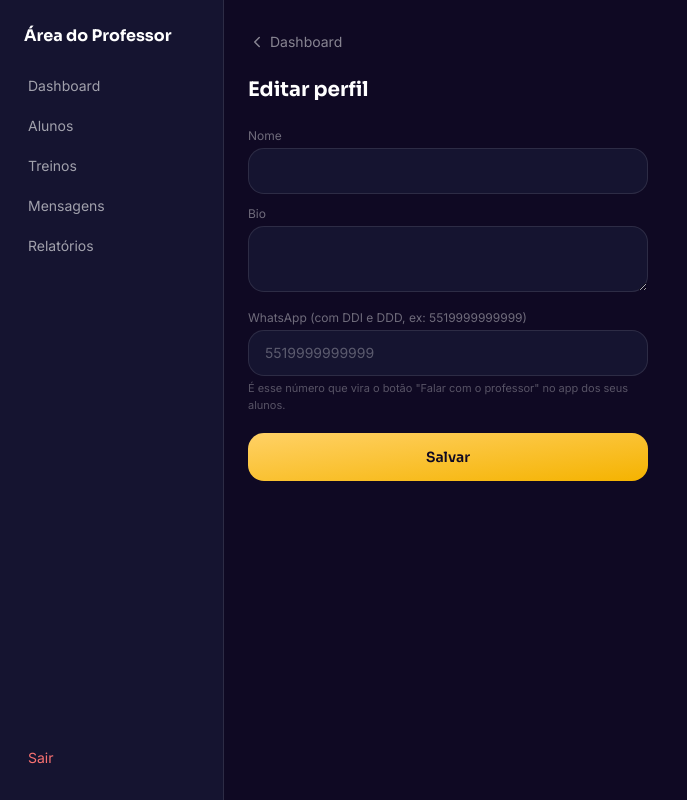
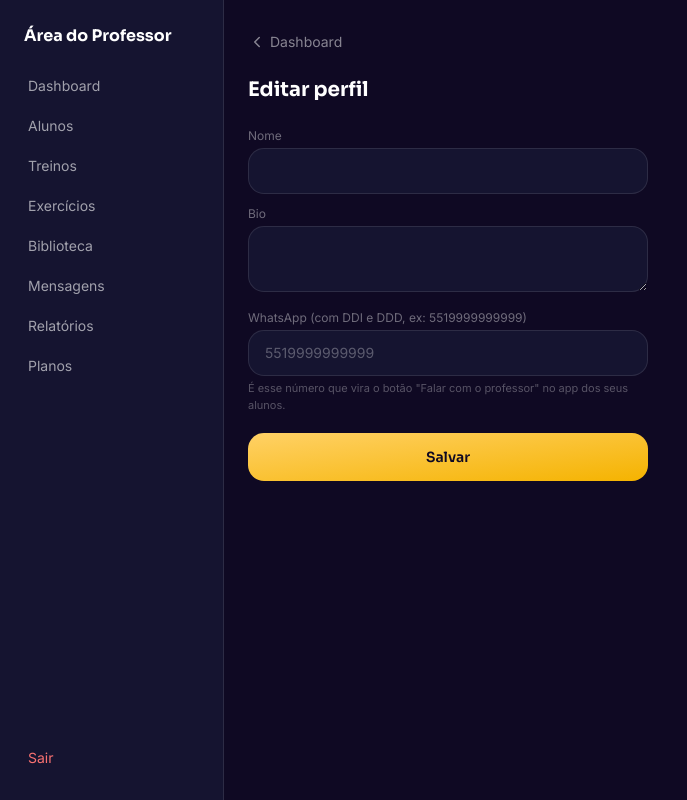
Before and after one commit to duhhzaolol/Juninho-App, a Next.js app: page /trainer/perfil in a window 1280 px wide. Shown: the whole page, without its empty margins (0-687 px from the left). Built offline with nearby package versions, Linux system fonts and the light colour scheme; no server answers.

Commit message:
Add files via upload

```diff
--- a/app/trainer/dashboard/page.tsx
+++ b/app/trainer/dashboard/page.tsx
@@ -5,7 +5,7 @@ import { Sidebar } from '@/components/trainer/Sidebar'
 import { Avatar } from '@/components/ui/Avatar'
 import { ActivityRow } from '@/components/student/ActivityRow'
 import { Badge } from '@/components/ui/Badge'
-import { Users, Dumbbell, MessageCircle, ClipboardList, CreditCard } from 'lucide-react'
+import { Users, Dumbbell, MessageCircle, ClipboardList, CreditCard, ListChecks, BookOpen } from 'lucide-react'
 
 export default async function TrainerDashboardPage() {
   const session = await auth()
@@ -80,6 +80,20 @@ export default async function TrainerDashboardPage() {
           href="/trainer/treinos"
         />
         <ActivityRow
+          icon={<ListChecks size={20} className="text-white" />}
+          iconBg="bg-purple"
+          title="Exercícios"
+          subtitle="Biblioteca de exercícios"
+          href="/trainer/exercicios"
+        />
+        <ActivityRow
+          icon={<BookOpen size={20} className="text-white" />}
+          iconBg="bg-purple"
+          title="Biblioteca"
+          subtitle="Vídeos, PDFs e conteúdos"
+          href="/trainer/biblioteca"
+        />
+        <ActivityRow
           icon={<MessageCircle size={20} className="text-white" />}
           iconBg="bg-purple"
           title="Mensagens"
--- a/components/trainer/Sidebar.tsx
+++ b/components/trainer/Sidebar.tsx
@@ -9,8 +9,11 @@ const items = [
   { href: '/trainer/dashboard', label: 'Dashboard' },
   { href: '/trainer/alunos', label: 'Alunos' },
   { href: '/trainer/treinos', label: 'Treinos' },
+  { href: '/trainer/exercicios', label: 'Exercícios' },
+  { href: '/trainer/biblioteca', label: 'Biblioteca' },
   { href: '/trainer/mensagens', label: 'Mensagens' },
   { href: '/trainer/relatorios', label: 'Relatórios' },
+  { href: '/trainer/planos', label: 'Planos' },
 ]
 
 export function Sidebar() {
--- a/lib/version.ts
+++ b/lib/version.ts
@@ -1,2 +1,2 @@
 // Incrementa esse número toda vez que uma leva nova de arquivos é entregue.
-export const APP_VERSION = 'v83'
+export const APP_VERSION = 'v84'
```
